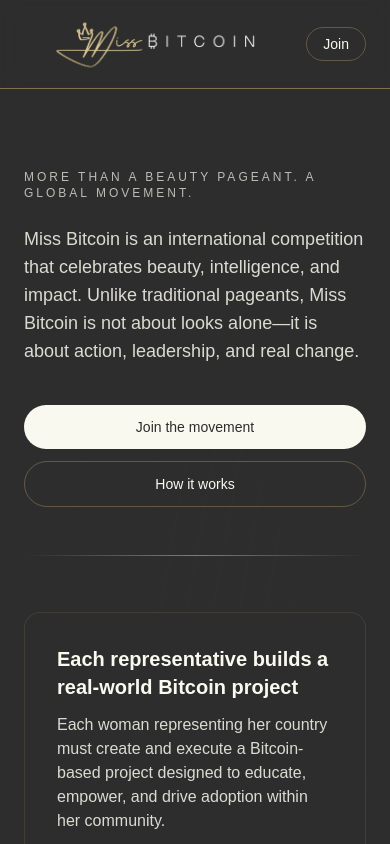
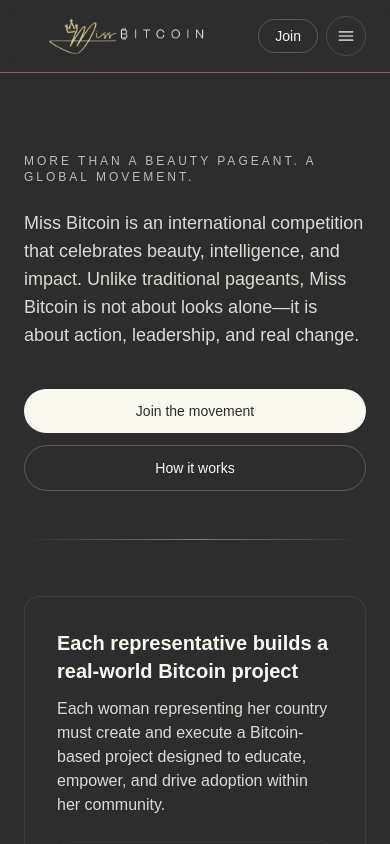
Before and after one commit to miss-bitcoin/website, a Next.js app: page / in a window 390 px wide. Shown: the top 844 px of the page. Built offline with nearby package versions, Linux system fonts and the light colour scheme.

Commit message:
add mobile-compatible menu

```diff
--- a/src/app/layout.js
+++ b/src/app/layout.js
@@ -1,6 +1,5 @@
 import "./globals.css";
-import Link from "next/link";
-import Image from "next/image";
+import SiteHeader from "../components/SiteHeader";
 
 export const metadata = {
   title: "Miss Bitcoin",
@@ -11,36 +10,7 @@ export default function RootLayout({ children }) {
   return (
     <html lang="en">
       <body className="min-h-screen bg-mb-dark text-mb-cream">
-    <header className="sticky top-0 z-50 border-b border-mb-gold/60 bg-mb-dark/80 backdrop-blur">
-      <div className="mx-auto flex max-w-6xl items-center justify-between px-6 py-2">
-        <Link href="/" className="flex items-center opacity-95 hover:opacity-100 transition">
-          <Image
-              src="/logo-miss-bitcoin-cropped.png"
-              alt="Miss Bitcoin"
-              width={220}
-              height={64}
-              priority
-              className="h-18 w-auto"
-          />
-        </Link>
-
-        <nav className="hidden items-center gap-6 text-sm text-mb-cream/70 md:flex">
-          <Link className="hover:text-mb-cream" href="/about">About</Link>
-          <Link className="hover:text-mb-cream" href="/program">Program</Link>
-          <Link className="hover:text-mb-cream" href="/apply">Apply</Link>
-          <Link className="hover:text-mb-cream" href="/founder">Founder</Link>
-          <Link className="hover:text-mb-cream" href="/faq">FAQ</Link>
-          <Link className="hover:text-mb-cream" href="/contact">Contact</Link>
-        </nav>
-
-        <Link
-            href="/apply"
-            className="rounded-full border border-mb-gold/40 px-4 py-1.5 text-sm text-mb-cream hover:border-mb-gold"
-        >
-          Join
-        </Link>
-      </div>
-    </header>
+        <SiteHeader />
 
         <main>{children}</main>
 
--- /dev/null
+++ b/src/components/SiteHeader.js
@@ -0,0 +1,161 @@
+"use client";
+
+import { useEffect, useState } from "react";
+import Link from "next/link";
+import Image from "next/image";
+import { usePathname } from "next/navigation";
+
+const NAV = [
+  { href: "/about", label: "About" },
+  { href: "/program", label: "Program" },
+  { href: "/apply", label: "Apply" },
+  { href: "/founder", label: "Founder" },
+  { href: "/faq", label: "FAQ" },
+  { href: "/contact", label: "Contact" },
+];
+
+export default function SiteHeader() {
+  const [open, setOpen] = useState(false);
+  const pathname = usePathname();
+
+  // Close the mobile menu when route changes
+  useEffect(() => {
+    setOpen(false);
+  }, [pathname]);
+
+  // Optional: close on Escape
+  useEffect(() => {
+    function onKeyDown(e) {
+      if (e.key === "Escape") setOpen(false);
+    }
+    if (open) window.addEventListener("keydown", onKeyDown);
+    return () => window.removeEventListener("keydown", onKeyDown);
+  }, [open]);
+
+  return (
+    <header className="sticky top-0 z-50 border-b border-mb-gold/60 bg-mb-dark/80 backdrop-blur">
+      <div className="mx-auto flex max-w-6xl items-center justify-between px-6 py-2">
+        {/* Logo */}
+        <Link href="/" className="flex items-center opacity-95 hover:opacity-100 transition">
+          <Image
+            src="/logo-miss-bitcoin-cropped.png"
+            alt="Miss Bitcoin"
+            width={260}
+            height={70}
+            priority
+            className="h-14 w-auto sm:h-16"
+          />
+        </Link>
+
+        {/* Desktop nav */}
+        <nav className="hidden items-center gap-6 text-sm text-mb-cream/70 md:flex">
+          {NAV.map((item) => (
+            <Link key={item.href} className="hover:text-mb-cream" href={item.href}>
+              {item.label}
+            </Link>
+          ))}
+        </nav>
+
+        {/* Right side: Join + Hamburger */}
+        <div className="flex items-center gap-2">
+          <Link
+            href="/apply"
+            className="rounded-full border border-mb-gold/40 px-4 py-1.5 text-sm text-mb-cream hover:border-mb-gold"
+          >
+            Join
+          </Link>
+
+          {/* Hamburger (mobile only) */}
+          <button
+            type="button"
+            aria-label="Open menu"
+            aria-expanded={open}
+            onClick={() => setOpen((v) => !v)}
+            className="md:hidden inline-flex h-10 w-10 items-center justify-center rounded-full border border-mb-gold/25 text-mb-cream/80 hover:text-mb-cream hover:border-mb-gold/40"
+          >
+            {/* Icon */}
+            <span className="sr-only">Menu</span>
+            <svg
+              width="20"
+              height="20"
+              viewBox="0 0 24 24"
+              fill="none"
+              className="opacity-90"
+            >
+              {open ? (
+                <path
+                  d="M6 6l12 12M18 6L6 18"
+                  stroke="currentColor"
+                  strokeWidth="2"
+                  strokeLinecap="round"
+                />
+              ) : (
+                <path
+                  d="M4 7h16M4 12h16M4 17h16"
+                  stroke="currentColor"
+                  strokeWidth="2"
+                  strokeLinecap="round"
+                />
+              )}
+            </svg>
+          </button>
+        </div>
+      </div>
+
+      {/* Mobile menu overlay + panel */}
+      {open && (
+        <div className="md:hidden">
+          {/* Backdrop */}
+          <button
+            aria-label="Close menu"
+            onClick={() => setOpen(false)}
+            className="fixed inset-0 z-40 bg-black/50"
+          />
+
+          {/* Panel */}
+          <div className="fixed right-3 top-3 z-50 w-[min(92vw,380px)] overflow-hidden rounded-2xl border border-mb-gold/20 bg-mb-dark/95 shadow-xl">
+            <div className="flex items-center justify-between border-b border-mb-cream/10 px-4 py-3">
+              <span className="text-sm font-semibold text-mb-cream/90">Menu</span>
+              <button
+                type="button"
+                aria-label="Close menu"
+                onClick={() => setOpen(false)}
+                className="inline-flex h-9 w-9 items-center justify-center rounded-full border border-mb-gold/25 text-mb-cream/80 hover:text-mb-cream hover:border-mb-gold/40"
+              >
+                <svg width="18" height="18" viewBox="0 0 24 24" fill="none">
+                  <path
+                    d="M6 6l12 12M18 6L6 18"
+                    stroke="currentColor"
+                    strokeWidth="2"
+                    strokeLinecap="round"
+                  />
+                </svg>
+              </button>
+            </div>
+
+            <div className="px-2 py-2">
+              {NAV.map((item) => (
+                <Link
+                  key={item.href}
+                  href={item.href}
+                  className="block rounded-xl px-4 py-3 text-mb-cream/85 hover:bg-mb-cream/5 hover:text-mb-cream"
+                >
+                  {item.label}
+                </Link>
+              ))}
+
+              <div className="px-2 pb-2 pt-1">
+                <Link
+                  href="/apply"
+                  className="mt-2 flex w-full items-center justify-center rounded-xl bg-mb-cream px-4 py-3 text-sm font-medium text-mb-dark hover:bg-mb-cream/95"
+                >
+                  Apply / Join
+                </Link>
+              </div>
+            </div>
+          </div>
+        </div>
+      )}
+    </header>
+  );
+}
```
Lines whose indentation alone changed are shown as unchanged.
